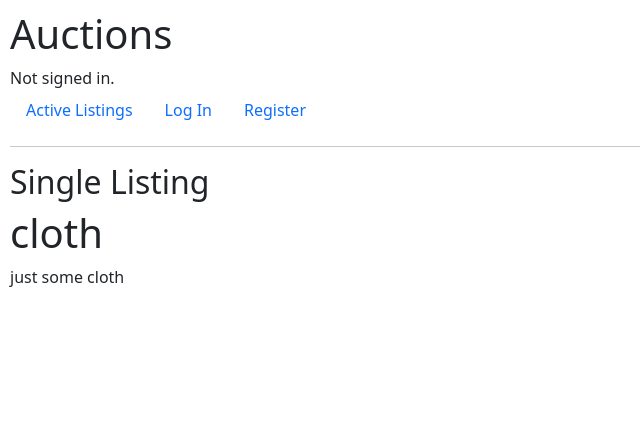
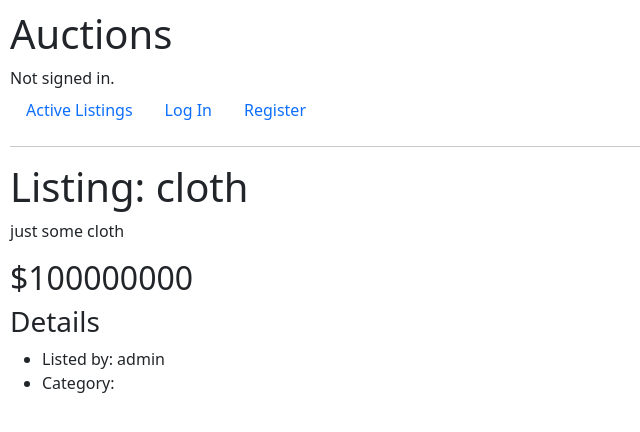
Before and after one commit to 1hubert/cs50w-commerce, a Django app: page /show/4 in a window 1280 px wide. Shown: the top 432 px of the page, without its empty margins (0-640 px from the left). Run offline with Django 3.2, Linux system fonts and the light colour scheme; data comes from the database, SQL or seed files in the repository.

Commit message:
feat: add more details to listing page

```diff
--- a/auctions/templates/auctions/listing.html
+++ b/auctions/templates/auctions/listing.html
@@ -1,14 +1,20 @@
 {% extends "auctions/layout.html" %}
 
 {% block body %}
-
-    <h2>Single Listing</h2>
 
     {% if message %}
         <div>{{ message }}</div>
     {% endif %}
 
-    <h1>{{ listing.title }}</h1>
+    <h1>Listing: {{ listing.title }}</h1>
 
     <p>{{ listing.description }}</p>
+
+    <h2>${{ listing.current_price }}</h2>
+
+    <h3>Details</h3>
+    <ul>
+        <li>Listed by: {{ listing.user }}</li>
+        <li>Category: {{ listing.category }}</li>
+    </ul>
 {% endblock %}
```
